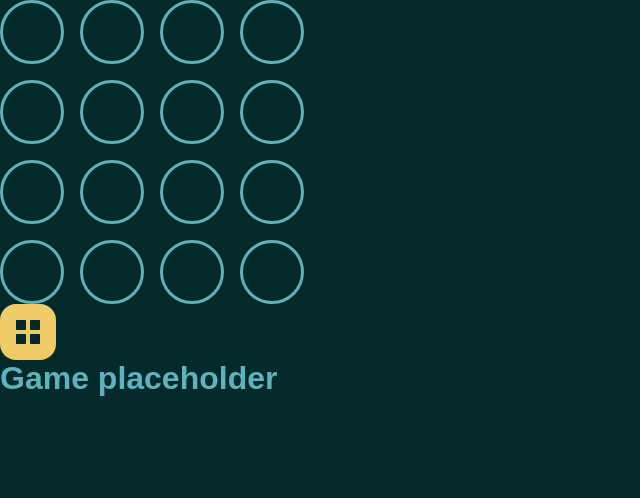
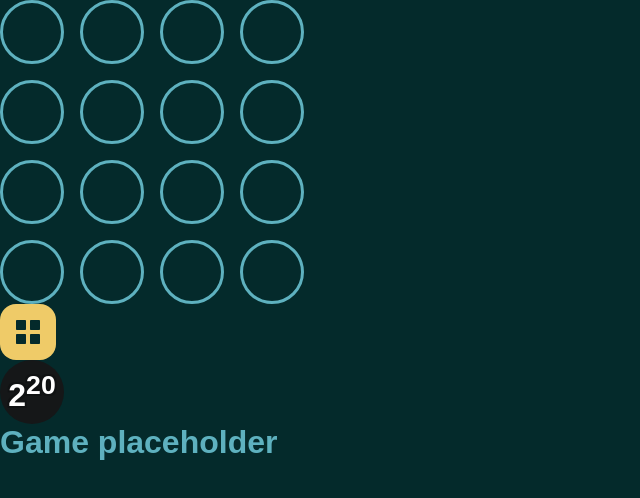
Before and after one commit to LuisNivar/my2048, a React (Create React App) app: page / in a window 1280 px wide. Shown: the top 498 px of the page, without its empty margins (0-640 px from the left). Built offline with nearby package versions, Linux system fonts and the light colour scheme; a web font is replaced by a local one.

Commit message:
Add text stroke component

```diff
--- a/src/App.tsx
+++ b/src/App.tsx
@@ -2,6 +2,7 @@ import "./App.css";
 import { ReactComponent as MenuIcon } from "./assets/menu.svg";
 import Board from "./components/Board";
 import IconButton from "./components/IconButton";
+import Tile from "./components/Tile";
 
 function App() {
   const rows = 4;
@@ -12,6 +13,7 @@ function App() {
       {/* TODO Add game components */}
       <Board rows={rows} columns={columns} />
       <IconButton Icon={MenuIcon} />
+      <Tile value={1234567} />
       <h1>Game placeholder</h1>
     </div>
   );
--- a/src/components/Board/index.module.css
+++ b/src/components/Board/index.module.css
@@ -6,8 +6,8 @@
 }
 
 .cell {
-  width: 4rem;
-  height: 4rem;
+  width: var(--tile-size);
+  height: var(--tile-size);
   background: transparent;
   border: 3px solid var(--primary);
   border-radius: 50%;
--- a/src/components/Tile/index.css
+++ b/src/components/Tile/index.css
@@ -1,13 +1,13 @@
-.Tile {
+.tile {
   display: flex;
   border-radius: 50%;
-  width: auto;
-  height: 100%;
+  width: var(--tile-size);
+  height: var(--tile-size);
   justify-content: center;
   align-items: center;
 }
 
-.numberWrapper {
+.textStrokeWrapper {
   display: grid;
   grid-template-areas: "cell";
   place-items: center;
@@ -16,7 +16,7 @@
 
 /* Place Both the number and it's stroke on the same cell */
 .textStroke,
-.number {
+.text {
   grid-area: cell;
 }
 
@@ -27,7 +27,7 @@
   z-index: 1;
 }
 
-.number {
+.text {
   color: var(--primary-light);
   z-index: 2;
 }
--- a/src/components/Tile/index.tsx
+++ b/src/components/Tile/index.tsx
@@ -1,6 +1,8 @@
+import React from "react";
 import "./index.css";
 
 const BASE = 2;
+const MAX_DIGITS = 6;
 const DARK_COLOR = "#151718";
 
 type TileProps = {
@@ -30,8 +32,16 @@ function getCSSColor(value: number) {
   return `hsl(${hue}, 81%, 67%)`;
 }
 
+function Stroke(props: { children: React.ReactNode }) {
+  return (
+    <div className="textStrokeWrapper">
+      <p className="textStroke">{props.children}</p>
+      <p className="text">{props.children}</p>
+    </div>
+  );
+}
+
 function Tile(props: TileProps) {
-  const MAX_DIGITS = 6;
   const numOfDigits = Math.floor(Math.log10(props.value) + 1);
 
   const isSmallNumber = numOfDigits <= MAX_DIGITS;
@@ -42,15 +52,17 @@ function Tile(props: TileProps) {
   };
 
   return (
-    <div className="Tile" style={style}>
+    <div className="tile" style={style}>
       {isSmallNumber ? (
         // Display the number as is
-        <p>{props.value}</p>
+        <Stroke>{props.value}</Stroke>
       ) : (
         // Show the number in scientific notation
         <p>
-          {BASE}
-          <sup>{exponent(props.value)}</sup>
+          <Stroke>
+            {BASE}
+            <sup>{exponent(props.value)}</sup>
+          </Stroke>
         </p>
       )}
     </div>
--- a/src/index.css
+++ b/src/index.css
@@ -17,6 +17,8 @@
 
   font-family: "Blinker", sans-serif;
   color: var(--primary);
+
+  --tile-size: 4rem;
 }
 
 /** Resets not covered by normalize*/
```
